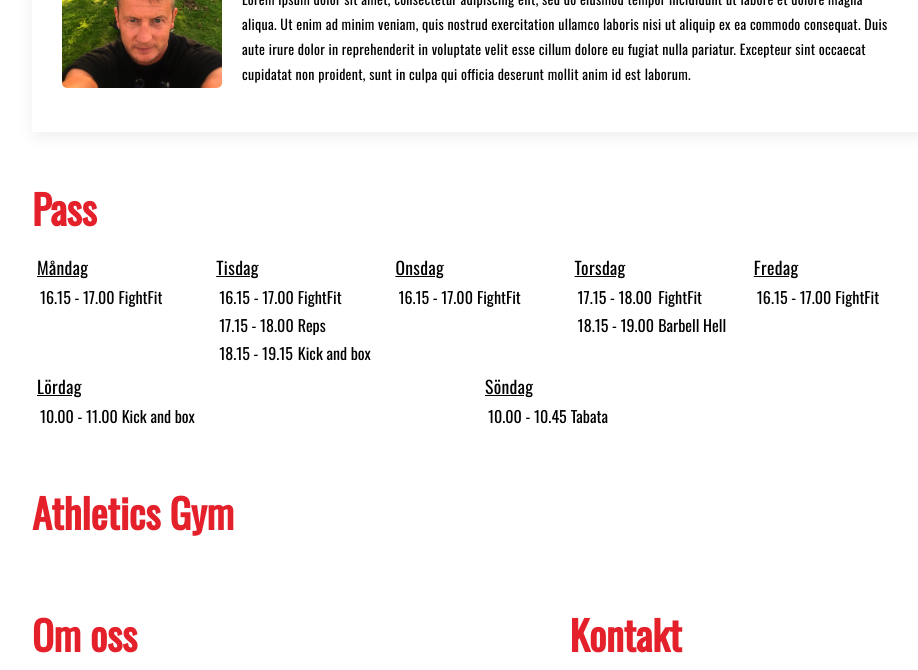
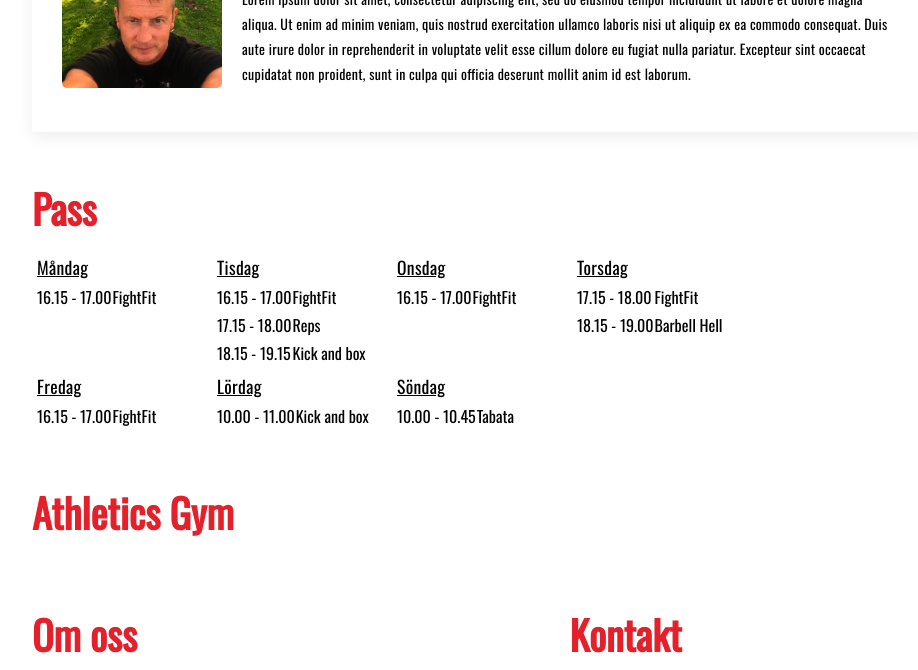
Before and after one commit to Kaakans/FightFit, a Preact app: page / in a window 1280 px wide. Shown: the part 1663-2333 px from the top of the page, without its empty margins (160-1078 px from the left). Built offline with nearby package versions, Linux system fonts and the light colour scheme.

Commit message:
fixed flexboxes

```diff
--- a/less/style.less
+++ b/less/style.less
@@ -147,12 +147,14 @@ p {
     box-orient: horizontal;
     /* newer flexbox */
     display: flex;
-    flex-direction: row;
+    // flex-direction: row;
     flex-wrap: wrap;
-    align-content: flex-start;
+    // align-content: flex-start;
 
     .session {
-        flex: 1;
+        flex-grow: 1;
+        flex-basis: 170px;
+        max-width: 170px;
         display: inline-block;
         margin: 5px 5px;
 
@@ -166,10 +168,6 @@ p {
             white-space: nowrap;
         }
     }
-}
-
-.session {
-
 }
 
 @media (min-width: 50em) {
--- a/src/components/navbar.js
+++ b/src/components/navbar.js
@@ -11,7 +11,6 @@ export default class Navbar extends Component {
                 <ul>
                     <li className="nav-filler">
                         <img src="../images/favicon.png" className="icon" />
-                        {/*<span className="icon">FightFit</span>*/}
                     </li>
                     <li><a href="#fightfit">FightFit</a></li>
                     <li><a href="#trainers">Instruktörer</a></li>
--- a/src/components/sessions.js
+++ b/src/components/sessions.js
@@ -53,8 +53,8 @@ export default class Sessions extends Component {
 
     renderSession(session) {
         return <tr>
-            <td>{session.time}</td>
-            <td>{session.type}</td>
+            <td><span style="margin-left: -3px;">{session.time}</span></td>
+            <td><span style="margin-left: -3px;">{session.type}</span></td>
         </tr>;
     }
 }
```
Also changed, not shown: less/menu.less (+6 -2 lines), src/style.css.
